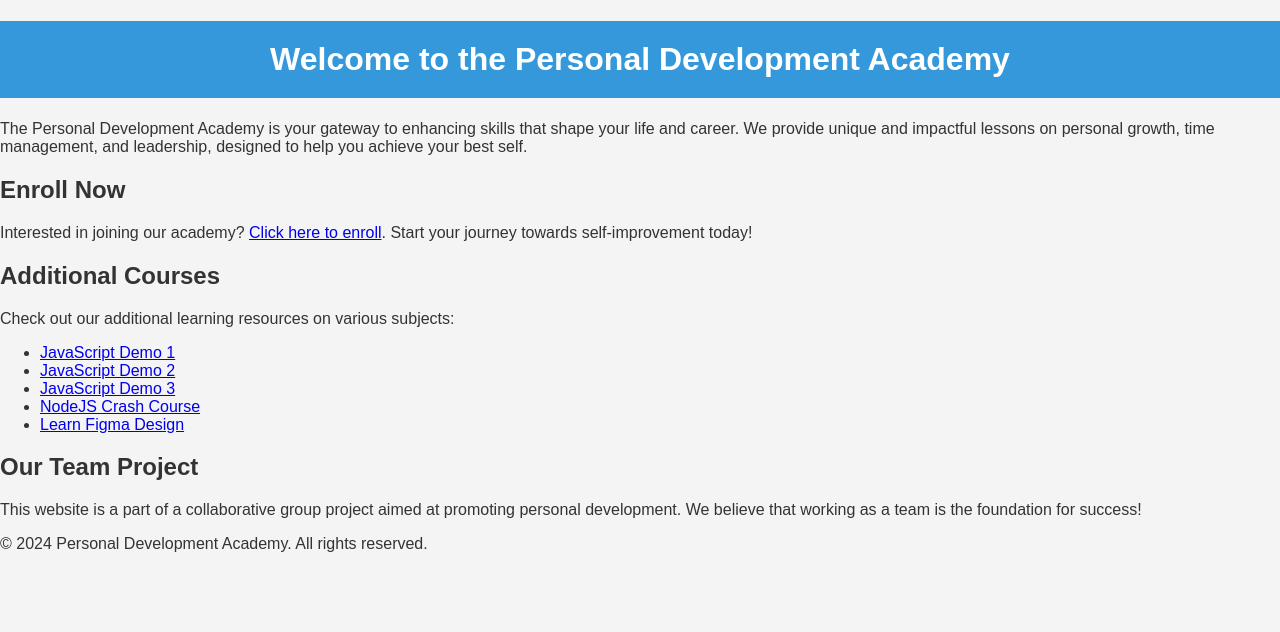
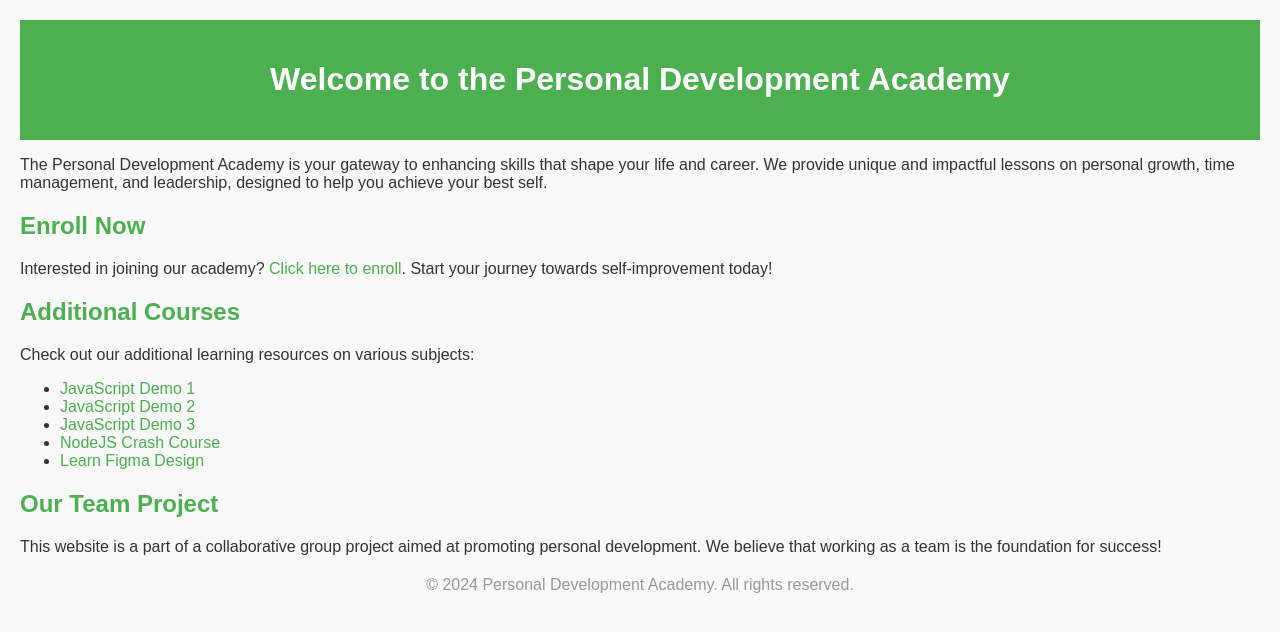
Before and after one commit to Jayvyanelfad/Personal-Development-Academy, a plain HTML site: page index.html in a window 1280 px wide. Drawn offline with Linux system fonts and the light colour scheme.

Commit message:
Update styles.css

```diff
--- a/styles.css
+++ b/styles.css
@@ -1,54 +1,37 @@
 body {
     font-family: Arial, sans-serif;
-    background-color: #f4f4f4;
+    background-color: #f9f9f9;
     color: #333;
     margin: 0;
-    padding: 0;
+    padding: 20px;
 }
 
-h1 {
-    background-color: #3498db;
+header {
+    background-color: #4CAF50;
+    padding: 20px;
     color: white;
-    padding: 20px;
     text-align: center;
 }
 
-nav ul {
-    list-style: none;
-    padding: 0;
-    text-align: center;
-    margin: 10px 0;
+section {
+    margin-bottom: 20px;
 }
 
-nav ul li {
-    display: inline;
-    margin: 0 10px;
+h2 {
+    color: #4CAF50;
 }
 
-nav ul li a {
-    text-decoration: none;
-    color: #3498db;
-    font-weight: bold;
+footer {
+    margin-top: 20px;
+    text-align: center;
+    color: #999;
 }
 
-form {
-    text-align: center;
-    margin-top: 20px;
+a {
+    color: #4CAF50;
+    text-decoration: none;
 }
 
-form input {
-    padding: 10px;
-    margin: 10px;
+a:hover {
+    text-decoration: underline;
 }
-
-button {
-    padding: 10px 20px;
-    background-color: #e74c3c;
-    color: white;
-    border: none;
-    cursor: pointer;
-}
-
-button:hover {
-    background-color: #c0392b;
-}
```
